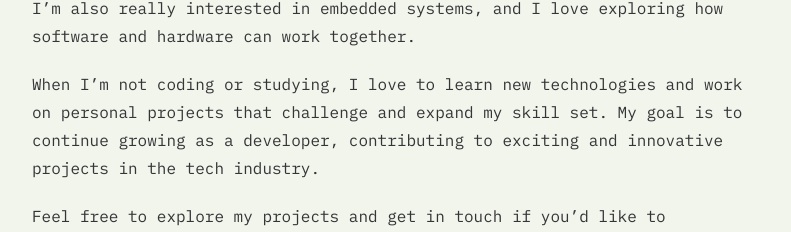
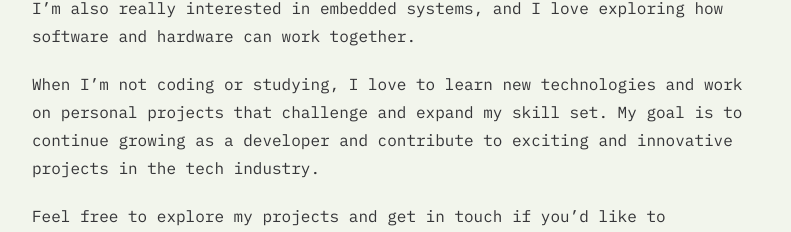
Before and after one commit to brandonbondig/personal-blog, an Astro site: page /about in a window 1280 px wide. Shown: the part 431-663 px from the top of the page, without its empty margins (240-1031 px from the left). Built offline with nearby package versions, Linux system fonts and the light colour scheme; Astro itself is replaced by a stand-in of ours.

Commit message:
test change again

```diff
--- a/src/pages/about.md
+++ b/src/pages/about.md
@@ -5,7 +5,7 @@ title: "About"
 
 Hey, I'm Brandon Bondig, a 22-year-old second-year software student at Aalborg University in Denmark. I have a passion for software development, especially web development, where I enjoy creating functional applications. I'm also really interested in embedded systems, and I love exploring how software and hardware can work together.
 
-When I'm not coding or studying, I love to learn new technologies and work on personal projects that challenge and expand my skill set. My goal is to continue growing as a developer, contributing to exciting and innovative projects in the tech industry.
+When I'm not coding or studying, I love to learn new technologies and work on personal projects that challenge and expand my skill set. My goal is to continue growing as a developer and contribute to exciting and innovative projects in the tech industry.
 
 Feel free to explore my projects and get in touch if you'd like to collaborate or just have a chat about technology!
 
```
